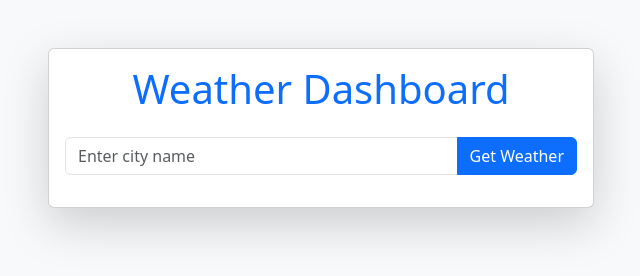
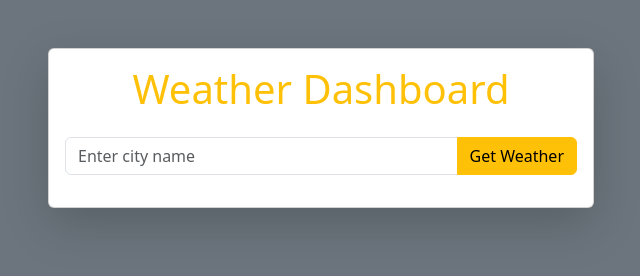
Before and after one commit to Raviteja-2004/Web_Technology_2025, a plain HTML site: page Weather_Dashboard.html in a window 1280 px wide. Shown: the whole page, without its empty margins (319-959 px from the left). Drawn offline with nearby package versions, Linux system fonts and the light colour scheme.

Commit message:
Update Weather_Dashboard.html

```diff
--- a/Weather_Dashboard.html
+++ b/Weather_Dashboard.html
@@ -5,21 +5,21 @@
     <script src="https://ajax.googleapis.com/ajax/libs/angularjs/1.8.2/angular.min.js"></script>
     <link href="https://cdn.jsdelivr.net/npm/bootstrap@5.3.0-alpha3/dist/css/bootstrap.min.css" rel="stylesheet">
 </head>
-<body class="bg-light">
+<body class="bg-secondary">
 
 <div class="container py-5" ng-controller="WeatherController">
     <div class="row justify-content-center">
         <div class="col-md-8 col-lg-6">
             <div class="card shadow-lg">
                 <div class="card-body">
-                    <h1 class="text-center text-primary mb-4">Weather Dashboard</h1>
+                    <h1 class="text-center text-warning mb-4">Weather Dashboard</h1>
                     <div class="input-group mb-3">
                         <input type="text" class="form-control" ng-model="city" placeholder="Enter city name">
-                        <button class="btn btn-primary" ng-click="getWeather()">Get Weather</button>
+                        <button class="btn btn-warning" ng-click="getWeather()">Get Weather</button>
                     </div>
 
                     <div ng-if="weatherData" class="mt-4">
-                        <h3 class="text-success text-center">Weather in {{ weatherData.name }}</h3>
+                        <h3 class="text-info text-center">Weather in {{ weatherData.name }}</h3>
                         <ul class="list-group mt-3">
                             <li class="list-group-item">Temperature: {{ weatherData.main.temp }}&#8451;</li>
                             <li class="list-group-item">Humidity: {{ weatherData.main.humidity }}%</li>
```
